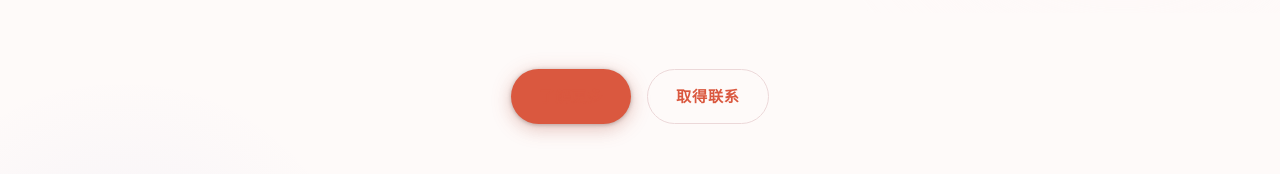
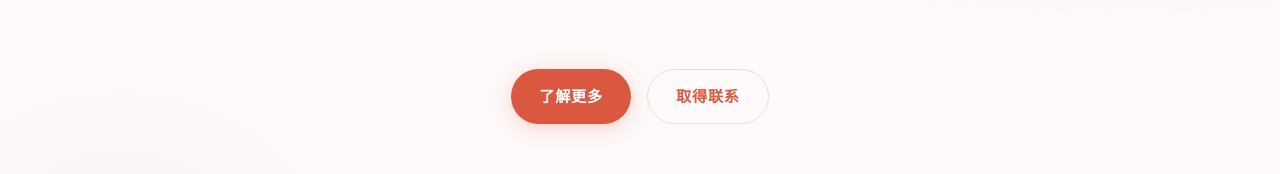
Before and after one commit to tartrk345-source/xuanya-blog, a React (Vite) app: page / in a window 1280 px wide. Shown: the part 531-705 px from the top of the page. Built offline with nearby package versions, Linux system fonts and the light colour scheme.

Commit message:
修复：了解更多按钮强制白色文字（inline style + !text-white）

```diff
--- a/src/pages/LandingPage.tsx
+++ b/src/pages/LandingPage.tsx
@@ -214,7 +214,8 @@ export default function LandingPage() {
           <div className="flex gap-4 justify-center flex-wrap">
             <a
               href="#about"
-              className="inline-flex items-center justify-center gap-2 px-7 py-3.5 rounded-full text-[0.95rem] font-bold tracking-wider bg-[#DA583F] text-[#ffffff] shadow-[0_4px_20px_rgba(218,88,63,0.25)] hover:bg-[#C43F30] hover:-translate-y-0.5 hover:shadow-[0_6px_28px_rgba(218,88,63,0.35)] transition-all drop-shadow-[0_1px_2px_rgba(0,0,0,0.3)]"
+              className="inline-flex items-center justify-center gap-2 px-7 py-3.5 rounded-full text-[0.95rem] font-bold tracking-wider bg-[#DA583F] !text-white shadow-[0_4px_20px_rgba(218,88,63,0.25)] hover:bg-[#C43F30] hover:-translate-y-0.5 hover:shadow-[0_6px_28px_rgba(218,88,63,0.35)] transition-all"
+              style={{ color: '#ffffff' }}
             >
               了解更多
             </a>
```
